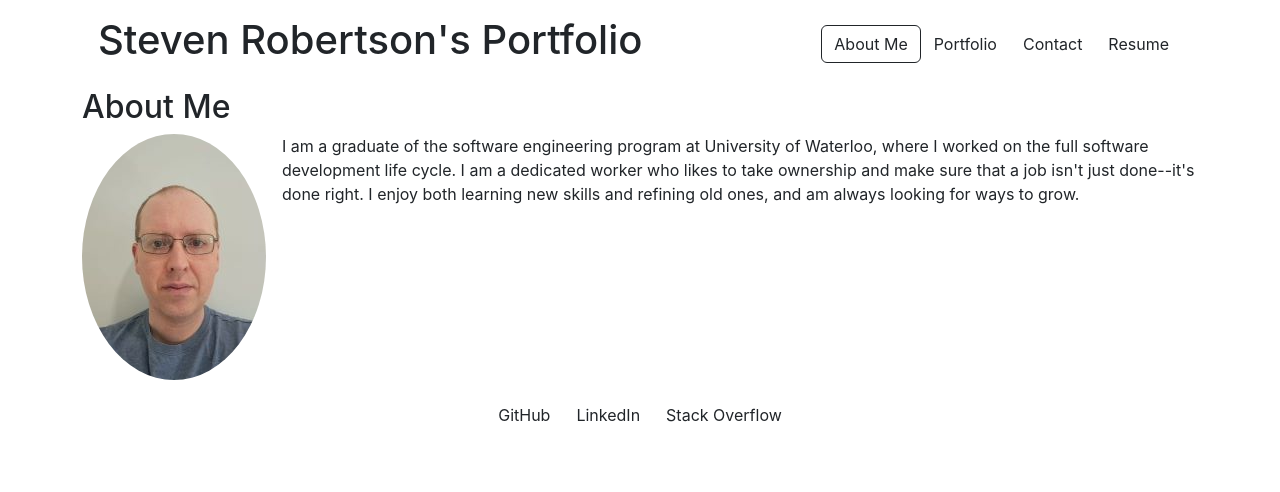
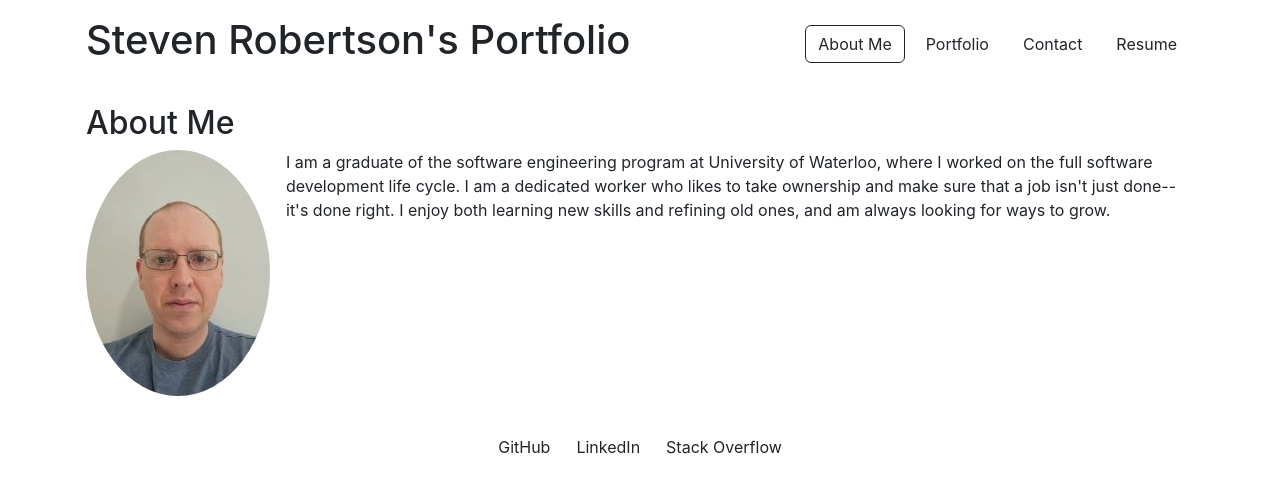
Before and after one commit to s2robertson/react-portfolio, a React (Create React App) app: page / in a window 1280 px wide. Shown: the top 492 px of the page. Built offline with nearby package versions, Linux system fonts and the light colour scheme.

Commit message:
refactored page data

```diff
--- a/src/App.js
+++ b/src/App.js
@@ -7,40 +7,42 @@ import PortfolioPage from './pages/portfolio';
 import ContactPage from './pages/contact';
 import ResumePage from './pages/resume';
 
-export const PAGE_NAMES = {
-    ABOUT: 'About',
-    PORTFOLIO: 'Portfolio',
-    CONTACT: 'Contact',
-    RESUME: 'Resume'
-};
-Object.freeze(PAGE_NAMES);
+import './App.css';
+
+const PAGES = [
+    {
+        label: 'About Me',
+        url: '#about',
+        component: () => <AboutPage />
+    }, {
+        label: 'Portfolio',
+        url: '#portfolio',
+        component: () => <PortfolioPage />
+    }, {
+        label: 'Contact',
+        url: '#contact',
+        component: () => <ContactPage />
+    }, {
+        label: 'Resume',
+        url: '#resume',
+        component: () => <ResumePage />
+    }
+];
+Object.freeze(PAGES);
 
 function App() {
-    const [activePage, setActivePage] = useState(PAGE_NAMES.ABOUT);
-
-    let page;
-    switch (activePage) {
-        case PAGE_NAMES.PORTFOLIO:
-            page = <PortfolioPage />;
-            break;
-        case PAGE_NAMES.CONTACT:
-            page = <ContactPage />;
-            break;
-        case PAGE_NAMES.RESUME:
-            page = <ResumePage />;
-            break;
-        default:
-            page = <AboutPage />;
-    }
+    const [activePage, setActivePage] = useState(PAGES[0]);
 
     return (
-        <div className="container">
+        <>
             <Header>
-                <Navigation activePage={activePage} onNavigate={setActivePage} />
+                <Navigation pages={PAGES} activePage={activePage} onNavigate={setActivePage} />
             </Header>
-            {page}
+            <main className='container p-3 clearfix'>
+                {activePage.component()}
+            </main>
             <Footer />
-        </div>
+        </>
     );
 }
 
--- a/src/components/Navigation.js
+++ b/src/components/Navigation.js
@@ -1,32 +1,15 @@
-import { PAGE_NAMES } from "../App";
-
-function Navigation({ activePage, onNavigate }) {
+function Navigation({ pages, activePage, onNavigate }) {
     return (
         <nav className="d-flex flex-column flex-sm-row">
-            <a  href="#about"
-                className={activePage === PAGE_NAMES.ABOUT ? 'active btn' : 'btn'}
-                onClick={() => onNavigate(PAGE_NAMES.ABOUT)}
-            >
-                About Me
-            </a>
-            <a  href="#portfolio"
-                className={activePage === PAGE_NAMES.PORTFOLIO ? 'active btn' : 'btn'}
-                onClick={() => onNavigate(PAGE_NAMES.PORTFOLIO)}
-            >
-                Portfolio
-            </a>
-            <a  href="#contact"
-                className={activePage === PAGE_NAMES.CONTACT ? 'active btn' : 'btn'}
-                onClick={() => onNavigate(PAGE_NAMES.CONTACT)}
-            >
-                Contact
-            </a>
-            <a  href="#resume"
-                className={activePage === PAGE_NAMES.RESUME ? 'active btn' : 'btn'}
-                onClick={() => onNavigate(PAGE_NAMES.RESUME)}
-            >
-                Resume
-            </a>
+            {pages.map(page => (
+                <a  href={page.url}
+                    className={`btn btn-custom m-1 ${activePage === page ? 'active' : ''}`}
+                    onClick={() => onNavigate(page)}
+                    key={page.url}
+                >
+                    {page.label}
+                </a>
+            ))}
         </nav>
     )
 }
```
